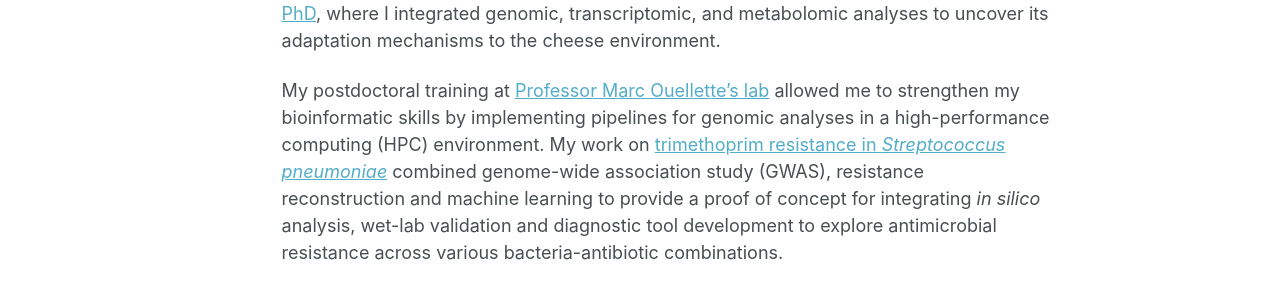
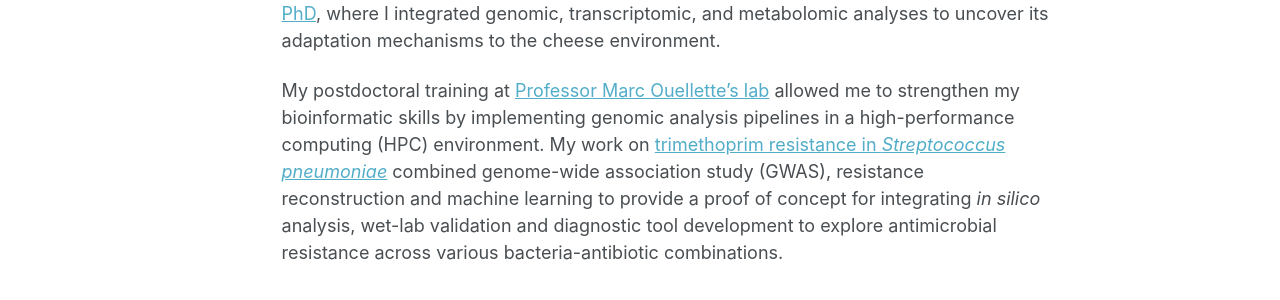
Before and after one commit to phng3001/phng3001.github.io, a Jekyll site: the page built from _pages/about.md, in a window 1280 px wide and 1251 px high. Shown: the part 607-907 px from the top of the window. Built offline with Jekyll 4.4.1, drawn with Linux system fonts in a browser that asks for light colours; some web fonts are replaced; a script that is not in the unit is left out.

Commit message:
Update about.md

```diff
--- a/_pages/about.md
+++ b/_pages/about.md
@@ -20,4 +20,4 @@ Previously, I received an MSc in Molecular and Cellular Biology at [Pierre and M
 
 My omics journey began during my MSc internship at the GMPA (now [SayFood](https://eng-umr-sayfood.versailles-saclay.hub.inrae.fr/)) laboratory, where I conducted genome sequencing, assembly, and annotation of *Brevibacterium*, a bacterium widely used in surface-ripened cheeses for producing aroma compounds and red-orange pigments. My work on *Brevibacterium* continued during my [PhD](https://theses.fr/2018SACLA035), where I integrated genomic, transcriptomic, and metabolomic analyses to uncover its adaptation mechanisms to the cheese environment.
 
-My postdoctoral training at [Professor Marc Ouellette’s lab](https://www.crchudequebec.ulaval.ca/en/researcher/marc-ouellette/) allowed me to strengthen my bioinformatic skills by implementing pipelines for genomic analyses in a high-performance computing (HPC) environment. My work on [trimethoprim resistance in *Streptococcus pneumoniae*](https://journals.asm.org/doi/10.1128/mbio.01360-24) combined genome-wide association study (GWAS), resistance reconstruction and machine learning to provide a proof of concept for integrating *in silico* analysis, wet-lab validation and diagnostic tool development to explore antimicrobial resistance across various bacteria-antibiotic combinations.
+My postdoctoral training at [Professor Marc Ouellette’s lab](https://www.crchudequebec.ulaval.ca/en/researcher/marc-ouellette/) allowed me to strengthen my bioinformatic skills by implementing genomic analysis pipelines in a high-performance computing (HPC) environment. My work on [trimethoprim resistance in *Streptococcus pneumoniae*](https://journals.asm.org/doi/10.1128/mbio.01360-24) combined genome-wide association study (GWAS), resistance reconstruction and machine learning to provide a proof of concept for integrating *in silico* analysis, wet-lab validation and diagnostic tool development to explore antimicrobial resistance across various bacteria-antibiotic combinations.
```
